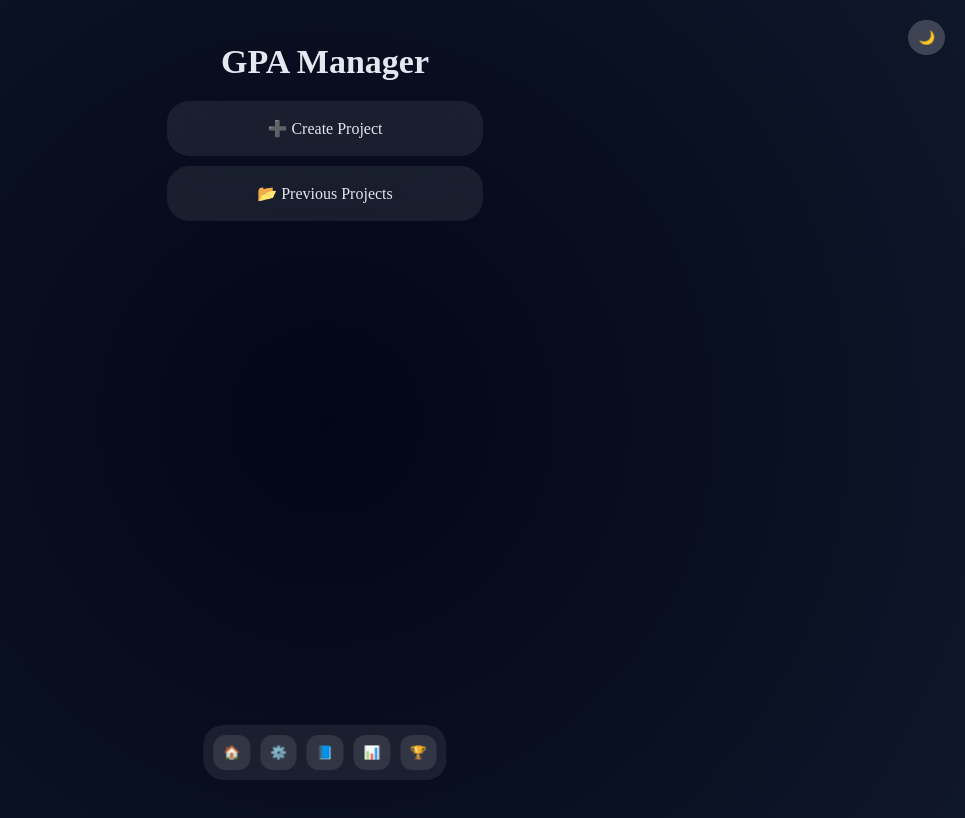
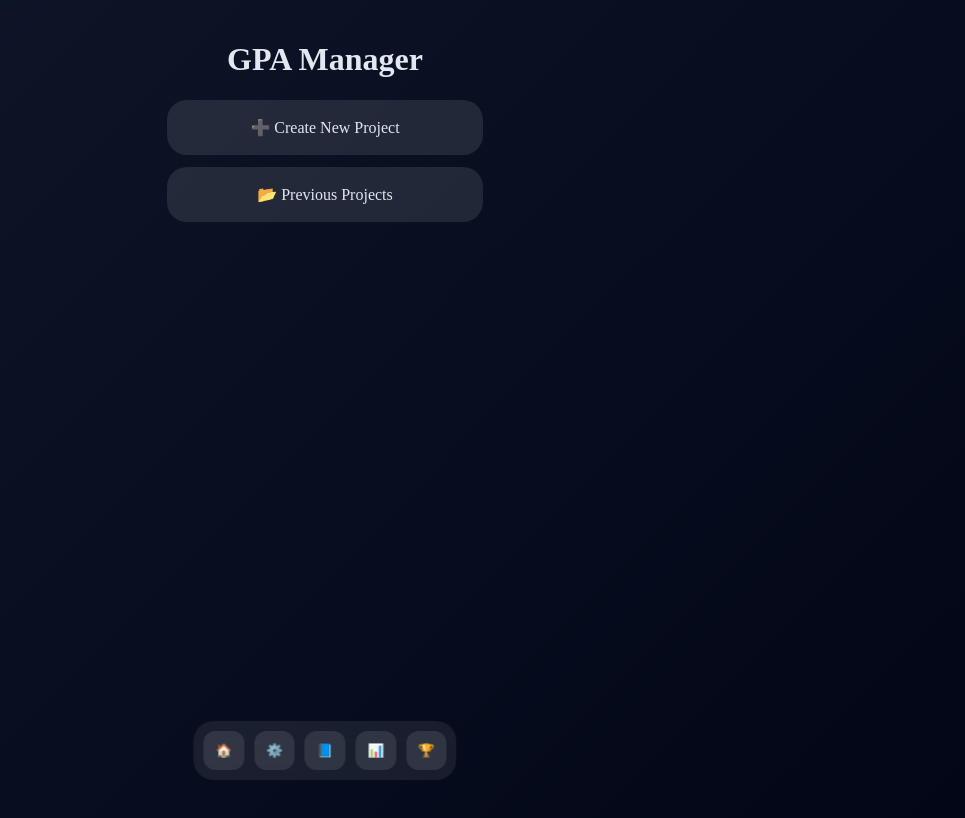
Before and after one commit to mustafaroshid99-cell/gpa-manager, a Next.js app: page / in a window 1280 px wide. Shown: the top 818 px of the page, without its empty margins (315-1280 px from the left). Built offline with nearby package versions, Linux system fonts and the light colour scheme.

Commit message:
Update page.js

```diff
--- a/app/page.js
+++ b/app/page.js
@@ -1,45 +1,38 @@
-"use client";
+"use client"; import { useState, useEffect } from "react";
 
-import { useEffect, useState } from "react";
+export default function Home() { const [page, setPage] = useState("home"); const [anim, setAnim] = useState(false);
 
-export default function Home() { const [page, setPage] = useState("home"); const [anim, setAnim] = useState(false); const [dark, setDark] = useState(true);
+const [examName, setExamName] = useState(""); const [subjectCount, setSubjectCount] = useState("");
 
-const [examName, setExamName] = useState(""); const [subjectCount, setSubjectCount] = useState(""); const [students, setStudents] = useState([]);
+const [students, setStudents] = useState([]);
 
 const [name, setName] = useState(""); const [roll, setRoll] = useState(""); const [marks, setMarks] = useState([]); const [viewStudent, setViewStudent] = useState(null); const [searchRoll, setSearchRoll] = useState("");
 
-// LOAD useEffect(() => { const s = localStorage.getItem("students"); if (s) setStudents(JSON.parse(s)); }, []);
+useEffect(() => { const data = localStorage.getItem("students"); if (data) setStudents(JSON.parse(data)); }, []);
 
 useEffect(() => { localStorage.setItem("students", JSON.stringify(students)); }, [students]);
 
-// NAVIGATION const go = (p) => { setAnim(true); setTimeout(() => { setPage(p); setAnim(false); }, 250); };
+const go = (p) => { setAnim(true); setTimeout(() => { setPage(p); setAnim(false); }, 250); };
 
-// GPA LOGIC const gp = (m) => (m >= 80 ? 5 : m >= 70 ? 4 : m >= 60 ? 3.5 : m >= 50 ? 3 : m >= 40 ? 2 : m >= 33 ? 1 : 0);
+const gp = (m) => (m >= 80 ? 5 : m >= 70 ? 4 : m >= 60 ? 3.5 : m >= 50 ? 3 : m >= 40 ? 2 : m >= 33 ? 1 : 0); const grade = (g) => (g === 5 ? "A+" : g >= 4 ? "A" : g >= 3.5 ? "A-" : g >= 3 ? "B" : g >= 2 ? "C" : g >= 1 ? "D" : "F");
 
-const grade = (g) => (g === 5 ? "A+" : g >= 4 ? "A" : g >= 3.5 ? "A-" : g >= 3 ? "B" : g >= 2 ? "C" : g >= 1 ? "D" : "F");
+const start = () => { if (!examName || !subjectCount) return alert("Fill all"); setMarks(Array(Number(subjectCount)).fill("")); go("app"); };
 
-const start = () => { if (!examName || !subjectCount) return alert("Fill setup"); setMarks(Array(Number(subjectCount)).fill("")); go("app"); };
+const updateMark = (i, v) => { if (v === "") return; if (v > 100 || v < 0) return alert("0-100 only"); const c = [...marks]; c[i] = v; setMarks(c); };
 
-const updateMark = (i, v) => { if (v === "") return; if (Number(v) > 100 || Number(v) < 0) return alert("0-100 only"); const c = [...marks]; c[i] = v; setMarks(c); };
-
-const addStudent = () => { if (!name || !roll) return alert("Fill name & roll"); const nums = marks.map(Number); if (nums.some((m) => isNaN(m))) return alert("Fill marks");
+const addStudent = () => { const nums = marks.map(Number); if (!name || !roll || nums.some((m) => isNaN(m))) return alert("Fill all fields");
 
 const total = nums.reduce((a, b) => a + b, 0);
 const fail = nums.some((m) => m < 33);
 const gpa = fail ? 0 : nums.reduce((a, b) => a + gp(b), 0) / nums.length;
 
-const obj = { name, roll, total, gpa: Number(gpa.toFixed(2)), grade: grade(gpa), status: fail ? "FAIL" : "PASS" };
+const obj = { name, roll, total, gpa: +gpa.toFixed(2), grade: grade(gpa), status: fail ? "FAIL" : "PASS" };
 
-const idx = students.findIndex((s) => s.roll === roll);
-
-if (idx !== -1) {
-  if (!confirm("Student exists. Update?") ) return;
-  const copy = [...students];
-  copy[idx] = obj;
-  setStudents(copy);
-} else {
-  setStudents([...students, obj]);
-}
+const exist = students.find((s) => s.roll === roll);
+if (exist) {
+  if (!confirm("Already exists. Update?")) return;
+  setStudents(students.map((s) => (s.roll === roll ? obj : s)));
+} else setStudents([...students, obj]);
 
 setViewStudent(obj);
 setName(""); setRoll("");
@@ -47,67 +40,72 @@ setMarks(Array(Number(subjectCount)).fill(""));
 
 };
 
-const search = () => { const s = students.find((x) => x.roll === searchRoll); setViewStudent(s || null); };
+const search = () => { const s = students.find((x) => x.roll === searchRoll); setViewStudent(s); };
 
-const merit = [...students] .sort((a, b) => b.gpa - a.gpa || b.total - a.total || a.roll - b.roll) .map((s, i) => ({ ...s, rank: i + 1 }));
+const sorted = [...students].sort((a, b) => b.gpa - a.gpa || b.total - a.total || a.roll - b.roll);
 
-const summary = () => { const pass = students.filter((s) => s.status === "PASS").length; const fail = students.length - pass; const rate = ((pass / students.length) * 100 || 0).toFixed(2); return { pass, fail, rate }; };
+return ( <div style={styles.bg}>
 
-// PDF EXPORT const exportPDF = () => { const content = merit.map(s => #${s.rank} ${s.name} (Roll ${s.roll}) GPA: ${s.gpa}).join("\n"); const blob = new Blob([content], { type: "text/plain" }); const url = URL.createObjectURL(blob); const a = document.createElement("a"); a.href = url; a.download = "merit-list.txt"; a.click(); };
-
-return ( <div style={dark ? styles.bgDark : styles.bgLight}>
-
-{/* THEME */}
-  <button onClick={() => setDark(!dark)} style={styles.themeBtn}>{dark ? "🌙" : "☀️"}</button>
-
-  {/* NAV */}
-  <div style={styles.dock}>
-    {["home","setup","app","summary","merit"].map((p,i)=> (
-      <button key={i} onClick={()=>go(p)} style={styles.dockBtn}>{["🏠","⚙️","📘","📊","🏆"][i]}</button>
+{/* NAV BAR */}
+  <div style={styles.nav}>
+    {[
+      { p: "home", icon: "🏠" },
+      { p: "setup", icon: "⚙️" },
+      { p: "app", icon: "📘" },
+      { p: "summary", icon: "📊" },
+      { p: "merit", icon: "🏆" }
+    ].map((n, i) => (
+      <button type="button" key={i} style={styles.navBtn} onClick={() => go(n.p)}>
+        {n.icon}
+      </button>
     ))}
   </div>
 
+  {/* PAGE TRANSITION */}
   <div style={{
-    transform: anim ? "scale(0.95) translateY(25px)" : "scale(1)",
+    transform: anim ? "scale(0.94) translateY(30px)" : "scale(1)",
     opacity: anim ? 0 : 1,
     transition: "0.4s cubic-bezier(.4,2,.6,1)"
   }}>
 
+    {/* HOME */}
     {page === "home" && (
       <div style={styles.center}>
         <h1 style={styles.title}>GPA Manager</h1>
-        <div style={styles.bigCard} onClick={()=>go("setup")}>➕ Create Project</div>
-        <div style={styles.bigCard} onClick={()=>go("app")}>📂 Previous Projects</div>
+        <div style={styles.cardBtn} onClick={() => go("setup")}>➕ Create New Project</div>
+        <div style={styles.cardBtn} onClick={() => go("app")}>📂 Previous Projects</div>
       </div>
     )}
 
+    {/* SETUP */}
     {page === "setup" && (
       <div style={styles.card}>
         <h2>Setup</h2>
-        <input placeholder="Exam" value={examName} onChange={(e)=>setExamName(e.target.value)} />
-        <input placeholder="Subjects" value={subjectCount} onChange={(e)=>setSubjectCount(e.target.value)} />
-        <button style={styles.primary} onClick={start}>Start</button>
+        <input placeholder="Exam Name" value={examName} onChange={(e)=>setExamName(e.target.value)} />
+        <input placeholder="Number of Subjects" value={subjectCount} onChange={(e)=>setSubjectCount(e.target.value)} />
+        <button type="button" style={styles.primary} onClick={start}>Start</button>
       </div>
     )}
 
+    {/* APP */}
     {page === "app" && (
       <div style={styles.card}>
         <h2>{examName || "Class"}</h2>
 
-        <input placeholder="Name" value={name} onChange={(e)=>setName(e.target.value)} />
+        <input placeholder="Student Name" value={name} onChange={(e)=>setName(e.target.value)} />
         <input placeholder="Roll" value={roll} onChange={(e)=>setRoll(e.target.value)} />
 
         {marks.map((m,i)=>(
-          <input key={i} type="number" value={m} placeholder={`Sub ${i+1}`} onChange={(e)=>updateMark(i,e.target.value)} />
+          <input key={i} type="number" value={m} placeholder={`Subject ${i+1}`} onChange={(e)=>updateMark(i,e.target.value)} />
         ))}
 
-        <button style={styles.primary} onClick={addStudent}>➕ Add</button>
+        <button type="button" style={styles.primary} onClick={addStudent}>Add Student</button>
 
-        <input placeholder="Search Roll" value={searchRoll} onChange={(e)=>setSearchRoll(e.target.value)} />
-        <button style={styles.secondary} onClick={search}>🔍</button>
+        <input placeholder="Search by Roll" value={searchRoll} onChange={(e)=>setSearchRoll(e.target.value)} />
+        <button type="button" style={styles.secondary} onClick={search}>Search</button>
 
         {viewStudent && (
-          <div style={{...styles.result, borderLeft: viewStudent.status==="PASS"?"4px solid #22c55e":"4px solid #ef4444"}}>
+          <div style={{...styles.result, borderLeft: viewStudent.status === "PASS" ? "4px solid #22c55e" : "4px solid #ef4444"}}>
             <h3>{viewStudent.name}</h3>
             <p>Roll: {viewStudent.roll}</p>
             <p>Total: {viewStudent.total}</p>
@@ -118,21 +116,22 @@ return ( <div style={dark ? styles.bgDark : styles.bgLight}>
       </div>
     )}
 
+    {/* SUMMARY */}
     {page === "summary" && (
       <div style={styles.card}>
         <h2>Summary</h2>
-        <p>Pass: {summary().pass}</p>
-        <p>Fail: {summary().fail}</p>
-        <p>Rate: {summary().rate}%</p>
+        <p>Total Students: {students.length}</p>
+        <p>Pass: {students.filter(s=>s.status==="PASS").length}</p>
+        <p>Fail: {students.filter(s=>s.status==="FAIL").length}</p>
       </div>
     )}
 
+    {/* MERIT */}
     {page === "merit" && (
       <div style={styles.card}>
-        <h2>Merit</h2>
-        <button style={styles.primary} onClick={exportPDF}>📄 Export</button>
-        {merit.map((s)=> (
-          <div key={s.roll} style={styles.row}>#{s.rank} {s.name} ({s.roll})</div>
+        <h2>Merit List</h2>
+        {sorted.map((s,i)=> (
+          <div key={s.roll} style={styles.row}>#{i+1} {s.name} ({s.roll})</div>
         ))}
       </div>
     )}
@@ -142,24 +141,20 @@ return ( <div style={dark ? styles.bgDark : styles.bgLight}>
 
 ); }
 
-const styles = { bgDark:{minHeight:"100vh",padding:20,background:"radial-gradient(circle,#020617,#0f172a)",color:"#e2e8f0"}, bgLight:{minHeight:"100vh",padding:20,background:"#f1f5f9",color:"#020617"},
+const styles = { bg:{minHeight:"100vh",padding:20,background:"linear-gradient(135deg,#0f172a,#020617)",color:"#e2e8f0"}, title:{fontSize:32,fontWeight:"bold"}, center:{textAlign:"center"},
 
-title:{fontSize:34,fontWeight:"bold",marginBottom:20}, center:{textAlign:"center"},
+card:{padding:20,borderRadius:20,background:"rgba(255,255,255,0.08)",backdropFilter:"blur(20px)",boxShadow:"0 8px 25px rgba(0,0,0,0.3)"},
 
-bigCard:{margin:"10px auto",padding:18,maxWidth:280,borderRadius:22,background:"rgba(255,255,255,0.08)",backdropFilter:"blur(25px)",cursor:"pointer",transition:"0.25s"},
+cardBtn:{margin:"12px auto",padding:18,maxWidth:280,borderRadius:20,background:"rgba(255,255,255,0.1)",cursor:"pointer",transition:"0.25s"},
 
-card:{padding:20,borderRadius:22,background:"rgba(255,255,255,0.08)",backdropFilter:"blur(25px)",boxShadow:"0 10px 30px rgba(0,0,0,0.2)"},
+primary:{marginTop:10,padding:12,borderRadius:14,border:"none",background:"linear-gradient(135deg,#3b82f6,#6366f1)",color:"white"},
 
-primary:{marginTop:10,padding:12,borderRadius:14,border:"none",background:"linear-gradient(135deg,#3b82f6,#22c55e)",color:"white"},
+secondary:{marginTop:10,padding:12,borderRadius:14,border:"1px solid #94a3b8",background:"transparent",color:"white"},
 
-secondary:{marginTop:10,padding:12,borderRadius:14,border:"1px solid #94a3b8",background:"transparent"},
+result:{marginTop:12,padding:14,borderRadius:14,background:"rgba(59,130,246,0.2)"},
 
-result:{marginTop:12,padding:14,borderRadius:16,background:"rgba(59,130,246,0.15)"},
+nav:{position:"fixed",bottom:20,left:"50%",transform:"translateX(-50%)",display:"flex",gap:10,padding:10,borderRadius:20,background:"rgba(255,255,255,0.08)",backdropFilter:"blur(20px)"},
 
-dock:{position:"fixed",bottom:20,left:"50%",transform:"translateX(-50%)",display:"flex",gap:10,padding:10,borderRadius:20,background:"rgba(255,255,255,0.08)",backdropFilter:"blur(20px)"},
+navBtn:{padding:12,borderRadius:12,border:"none",background:"rgba(255,255,255,0.1)",color:"white"},
 
-dockBtn:{padding:10,borderRadius:12,border:"none",background:"rgba(255,255,255,0.1)"},
-
-row:{marginTop:8,padding:10,borderRadius:12,background:"rgba(255,255,255,0.08)",transition:"0.2s"},
-
-themeBtn:{position:"fixed",top:20,right:20,padding:10,borderRadius:"50%",border:"none",background:"rgba(255,255,255,0.2)"} };
+row:{marginTop:8,padding:10,borderRadius:12,background:"rgba(255,255,255,0.08)"} };
```
